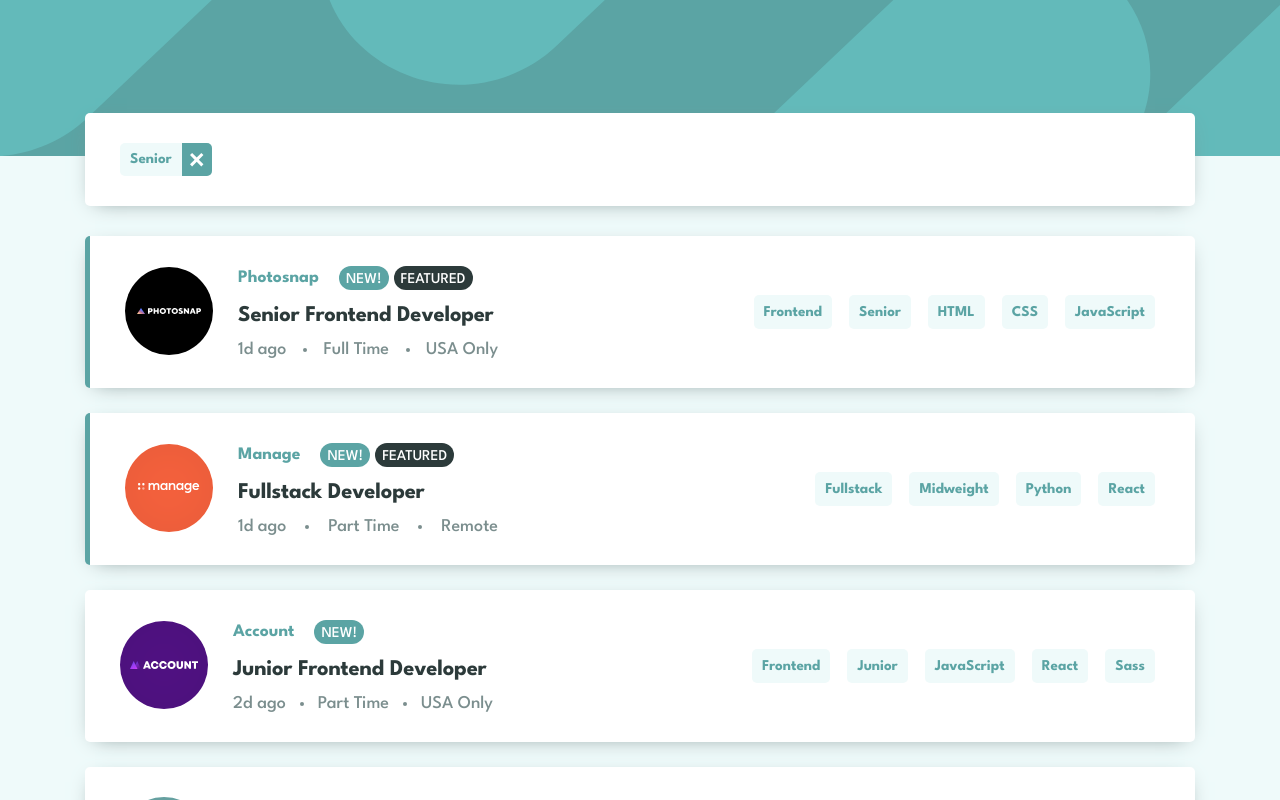
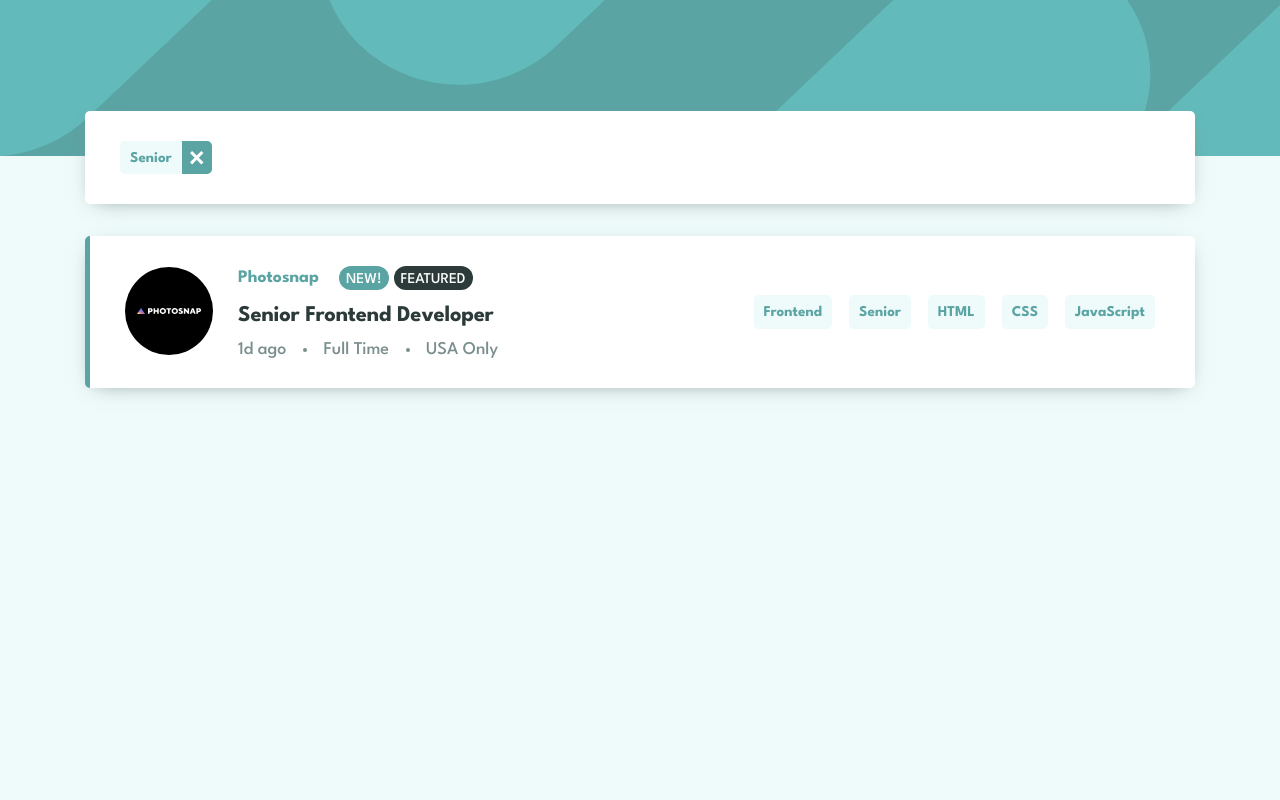
Before and after one commit to AndyGuit/frontend-mentor-challenges, a React (Create React App) app in the folder static-job-listings/: page / in a window 1280 px wide. Both pictures are taken after a click on the element "Senior". Shown: the top 800 px of the page. Built offline with nearby package versions, Linux system fonts and the light colour scheme.

Commit message:
feat: add filtering logic

```diff
--- a/static-job-listings/src/components/JobFilters/JobFilters.module.scss
+++ b/static-job-listings/src/components/JobFilters/JobFilters.module.scss
@@ -8,7 +8,7 @@
   border-radius: 5px;
 
   position: relative;
-  top: -7%;
+  top: -125px;
 
   background-color: #fff;
   box-shadow: 0px 5px 20px -10px $secondary;
@@ -39,7 +39,6 @@
 
   button {
     padding: 10px 8px 6px;
-    // position: absolute;
     top: 0;
     right: -35%;
     border: none;
--- a/static-job-listings/src/components/JobList/index.jsx
+++ b/static-job-listings/src/components/JobList/index.jsx
@@ -1,4 +1,4 @@
-import React, { useState } from 'react';
+import React, { useEffect, useState } from 'react';
 import JobListItem from '../JobListItem';
 
 import data from '../../data.json';
@@ -8,6 +8,25 @@ import JobFilters from '../JobFilters';
 
 const JobList = () => {
   const [filters, setFilters] = useState([]);
+  const [filteredData, setFilteredData] = useState([...data]);
+
+  useEffect(() => {
+    if (!filters.length) {
+      setFilteredData([...data]);
+    } else {
+      filterData();
+    }
+  }, [filters]);
+
+  const filterData = () => {
+    const filtered = filteredData.filter(job => {
+      const items = [job.role, job.level, ...job.languages, ...job.tools];
+
+      return filters.every(filter => items.includes(filter));
+    });
+
+    setFilteredData(filtered);
+  };
 
   const addFilter = filter => {
     if (!filters.includes(filter)) {
@@ -22,17 +41,12 @@ const JobList = () => {
 
     setFilters([...arr1, ...arr2]);
   };
-  // const filters = data.map(job => [
-  //   job.role,
-  //   job.level,
-  //   ...job.languages,
-  //   ...job.tools,
-  // ]);
+
   return (
     <div className={styles.JobListBlock}>
       <ul className="job-list">
         <JobFilters removeFilter={removeFilter} filters={filters} />
-        {data.map(job => (
+        {filteredData.map(job => (
           <JobListItem addFilter={addFilter} key={job.id} {...job} />
         ))}
       </ul>
--- a/static-job-listings/src/index.js
+++ b/static-job-listings/src/index.js
@@ -4,8 +4,4 @@ import App from './components/App';
 import './scss/styles.scss';
 
 const root = ReactDOM.createRoot(document.getElementById('root'));
-root.render(
-  <React.StrictMode>
-    <App />
-  </React.StrictMode>
-);
+root.render(<App />);
```
